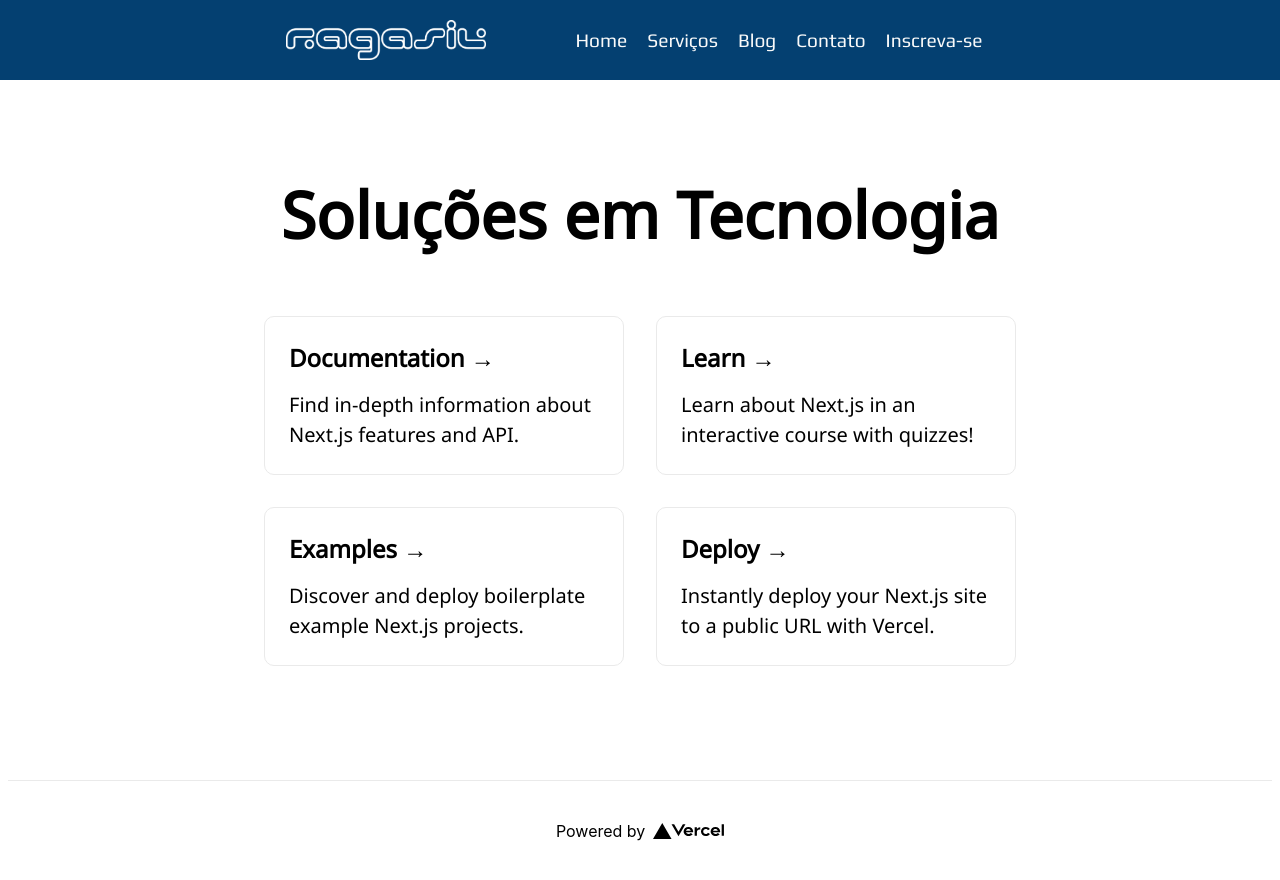
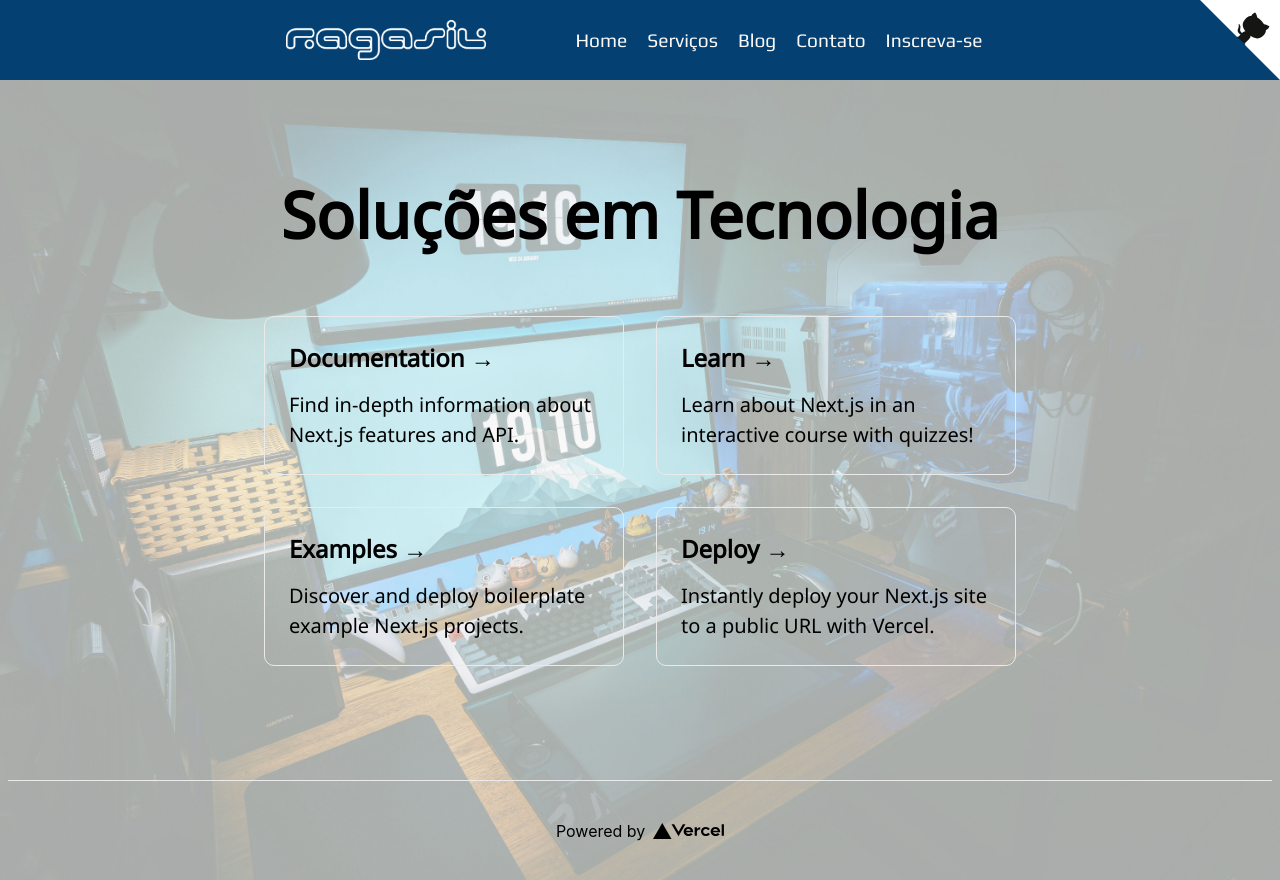
Before and after one commit to rafaelgsilveira/ragasil-test, a Next.js app: page / in a window 1280 px wide. Built offline with nearby package versions, Linux system fonts and the light colour scheme.

Commit message:
inserting backgroung image

```diff
--- /dev/null
+++ b/components/background.js
@@ -0,0 +1,21 @@
+import Image from 'next/image'
+import ViewSource from '../components/view-source'
+import { bgWrap, bgText } from '../styles/styles.module.css'
+
+const Background = () => (
+    <div>
+        <ViewSource pathname="pages/background.js" />
+        <div className={bgWrap}>
+            <Image
+                alt="Setup"
+                src="/setup.jpg"
+                layout="fill"
+                objectFit="cover"
+                quality={100}
+            />
+        </div>
+
+    </div>
+)
+
+export default Background
--- /dev/null
+++ b/components/view-source.js
@@ -0,0 +1,26 @@
+import { svg, arm } from '../styles/view-source.module.css'
+
+const ViewSource = ({ pathname }) => (
+    <svg
+        xmlns="http://www.w3.org/2000/svg"
+        width="80"
+        height="80"
+        viewBox="0 0 250 250"
+        fill="#151513"
+        className={svg}
+    >
+        <a
+            title="View Source"
+            href={`https://github.com/rafaelgsilveira/ragasil-test`}
+        >
+            <path d="M0 0l115 115h15l12 27 108 108V0z" fill="#fff" />
+            <path
+                className={arm}
+                d="M128 109c-15-9-9-19-9-19 3-7 2-11 2-11-1-7 3-2 3-2 4 5 2 11 2 11-3 10 5 15 9 16"
+            />
+            <path d="M115 115s4 2 5 0l14-14c3-2 6-3 8-3-8-11-15-24 2-41 5-5 10-7 16-7 1-2 3-7 12-11 0 0 5 3 7 16 4 2 8 5 12 9s7 8 9 12c14 3 17 7 17 7-4 8-9 11-11 11 0 6-2 11-7 16-16 16-30 10-41 2 0 3-1 7-5 11l-12 11c-1 1 1 5 1 5z" />
+        </a>
+    </svg>
+)
+
+export default ViewSource
--- a/pages/_app.js
+++ b/pages/_app.js
@@ -1,5 +1,6 @@
 import '../styles/globals.css'
 import Navbar from "../components/Navbar";
+import Background from "../components/background";
 
 function MyApp({ Component, pageProps }) {
   return (
--- a/pages/contact.js
+++ b/pages/contact.js
@@ -2,7 +2,7 @@
 function Contact() {
     return (
         <div>
-           Contact test
+           Em construção
         </div>
 
     )
--- a/pages/index.js
+++ b/pages/index.js
@@ -1,23 +1,30 @@
 import Head from 'next/head'
 import styles from '../styles/Home.module.css'
 import Image from 'next/image'
+import Background from "../components/background";
+
 
 
 export default function Home() {
   return (
 
-  <div className={styles.container}>
+<div>
+  <Background></Background>
 
 
+  <div className={styles.container}>
 
     <Head>
       <title>RAGASIL</title>
       <link rel="icon" href="/r_icon.ico" />
     </Head>
 
-      <main className={styles.main}>
+
+    <main className={styles.main}>
+
 
         <h1 className={styles.title}>
+
           Soluções em Tecnologia
         </h1>
 
@@ -63,6 +70,6 @@ export default function Home() {
         </a>
       </footer>
     </div>
-
+</div>
   )
 }
--- /dev/null
+++ b/styles/styles.module.css
@@ -0,0 +1,50 @@
+.container {
+    padding: 4rem 1rem;
+}
+
+.container p {
+    margin: 1.5rem 0;
+}
+
+.card {
+    max-width: 60rem;
+    box-shadow: -10px 10px 80px rgba(255, 255, 255, 0.1);
+    border: 1px solid #333;
+    border-radius: 8px;
+    padding: 2rem;
+    margin: 0 auto;
+}
+
+.inlineCode {
+    color: #be00ff;
+    font-size: 16px;
+    white-space: pre-wrap;
+}
+
+.inlineCode::before,
+.inlineCode::after {
+    content: '`';
+}
+
+.hr {
+    border: 0;
+    border-top: 1px solid #333;
+    margin: 1.5rem 0;
+}
+
+.bgWrap {
+    position: fixed;
+    height: 100vh;
+    width: 100vw;
+    overflow: hidden;
+    z-index: -1;
+}
+
+.bgText {
+    margin: 0;
+    font-size: 2rem;
+    line-height: 3rem;
+    text-align: center;
+    padding-top: 40vh;
+    text-shadow: 1px 1px 1px #3c5c5e;
+}
--- /dev/null
+++ b/styles/view-source.module.css
@@ -0,0 +1,48 @@
+.svg {
+    position: absolute;
+    top: 0;
+    right: 0;
+}
+.arm {
+    transform-origin: 130px 106px;
+}
+
+.svg:hover .arm {
+    animation: wave 560ms ease-in-out;
+}
+
+@keyframes wave {
+    0% {
+        transform: rotate(0deg);
+    }
+
+    20% {
+        transform: rotate(-25deg);
+    }
+
+    40% {
+        transform: rotate(10deg);
+    }
+
+    60% {
+        transform: rotate(-25deg);
+    }
+
+    80% {
+        transform: rotate(10deg);
+    }
+
+    100% {
+        transform: rotate(0deg);
+    }
+}
+
+@media (max-width: 500px) {
+    .svg:hover .arm {
+        animation: none;
+    }
+
+    .svg:hover .arm {
+        animation: wave 560ms ease-in-out;
+    }
+}
```
Also changed, not shown: public/setup.jpg (added).
